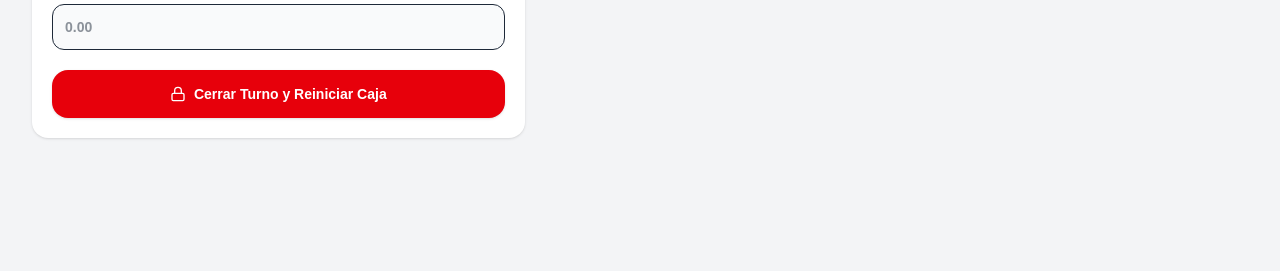
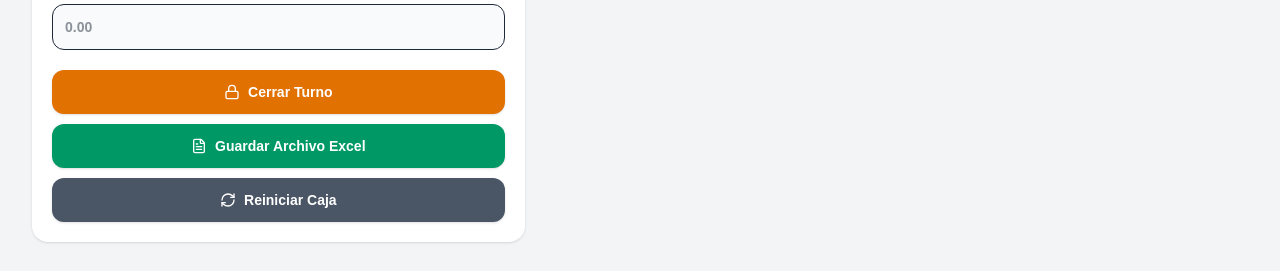
Before and after one commit to meracs2/kiosko-app, a Next.js app: page /caja in a window 1280 px wide. Shown: the part 528-799 px from the top of the page. Built offline with nearby package versions, Linux system fonts and the light colour scheme; no server answers.

Commit message:
fix: última plegaria para que este deploy suba de una vez

```diff
--- a/app/caja/page.tsx
+++ b/app/caja/page.tsx
@@ -4,7 +4,7 @@
 import { useState, useEffect } from 'react'
 import { supabase } from '@/lib/supabase'
 import Link from 'next/link'
-import { ArrowLeft, RefreshCw, Calendar, Banknote, CreditCard, QrCode, Calculator, CheckCircle2, AlertTriangle, ChevronDown, ChevronUp, Lock } from 'lucide-react'
+import { ArrowLeft, RefreshCw, Calendar, Banknote, CreditCard, QrCode, Calculator, CheckCircle2, AlertTriangle, ChevronDown, ChevronUp, Lock, FileText } from 'lucide-react'
 
 interface DetalleVenta {
   id: string
@@ -71,11 +71,11 @@ export default function CajaPage() {
     }
     inicializarKiosko()
 
+    // REINICIO AUTOMÁTICO A LAS 00:00 HS DE HOY
     const timeoutId = window.setTimeout(() => {
-      const cierreGuardado = localStorage.getItem('kiosko_ultimo_cierre')
-      if (cierreGuardado) {
-        setUltimoCierre(Number(cierreGuardado))
-      }
+      const hoy = new Date()
+      hoy.setHours(0, 0, 0, 0) // Setea a las 00:00:00 hs de hoy
+      setUltimoCierre(hoy.getTime())
     }, 0)
 
     return () => window.clearTimeout(timeoutId)
@@ -186,25 +186,38 @@ export default function CajaPage() {
     document.body.removeChild(link);
   }
 
-  const handleCierreCaja = () => {
+  // 1. BOTÓN: CERRAR TURNO (Actualiza el contador al momento actual)
+  const handleCerrarTurno = () => {
     if (ventasDelTurno.length === 0) {
       alert('No hay ventas registradas en este turno para cerrar.')
       return
     }
+    if (!window.confirm('¿Estás seguro de cerrar el turno actual?')) return
 
-    if (!window.confirm('¿Estás seguro de realizar el Cierre de Caja? Esto descargará el Excel y reiniciará los contadores a $0.')) return
-
-    descargarReporteExcelLocal()
-    // El cierre se ejecuta desde una acción explícita del usuario.
     // eslint-disable-next-line react-hooks/purity
     const ahoraMs = Date.now()
     localStorage.setItem('kiosko_ultimo_cierre', ahoraMs.toString())
     setUltimoCierre(ahoraMs)
+    alert('¡Turno cerrado con éxito!')
+  }
+
+  // 2. BOTÓN: GUARDAR ARCHIVO EXCEL
+  const handleGuardarExcel = () => {
+    if (ventasDelTurno.length === 0) {
+      alert('No hay ventas en este turno para exportar.')
+      return
+    }
+    descargarReporteExcelLocal()
+  }
+
+  // 3. BOTÓN: REINICIAR CAJA (Limpia los campos manuales)
+  const handleReiniciarCaja = () => {
+    if (!window.confirm('¿Estás seguro de reiniciar los contadores manuales de caja?')) return
 
     setManualEfectivo('')
     setManualTarjeta('')
     setManualTransf('')
-    alert('¡Caja cerrada y contadores reiniciados con éxito!')
+    alert('¡Caja e inputs manuales reiniciados con éxito!')
   }
 
   return (
@@ -344,13 +357,32 @@ export default function CajaPage() {
               </div>
             )}
 
-            <button
-              onClick={handleCierreCaja}
-              className="w-full mt-5 bg-red-600 hover:bg-red-700 text-white font-bold py-3.5 px-4 rounded-2xl shadow transition active:scale-95 flex items-center justify-center gap-2 text-sm"
-            >
-              <Lock size={16} />
-              Cerrar Turno y Reiniciar Caja
-            </button>
+            {/* Los 3 Botones Independientes */}
+            <div className="space-y-2.5 mt-5">
+              <button
+                onClick={handleCerrarTurno}
+                className="w-full bg-amber-600 hover:bg-amber-700 text-white font-bold py-3 px-4 rounded-xl shadow transition active:scale-95 flex items-center justify-center gap-2 text-sm"
+              >
+                <Lock size={16} />
+                Cerrar Turno
+              </button>
+
+              <button
+                onClick={handleGuardarExcel}
+                className="w-full bg-emerald-600 hover:bg-emerald-700 text-white font-bold py-3 px-4 rounded-xl shadow transition active:scale-95 flex items-center justify-center gap-2 text-sm"
+              >
+                <FileText size={16} />
+                Guardar Archivo Excel
+              </button>
+
+              <button
+                onClick={handleReiniciarCaja}
+                className="w-full bg-gray-600 hover:bg-gray-700 text-white font-bold py-3 px-4 rounded-xl shadow transition active:scale-95 flex items-center justify-center gap-2 text-sm"
+              >
+                <RefreshCw size={16} />
+                Reiniciar Caja
+              </button>
+            </div>
           </div>
         </div>
 
--- a/app/layout.tsx
+++ b/app/layout.tsx
@@ -1,6 +1,7 @@
 // app/layout.tsx
 import type { Metadata } from 'next'
 import './globals.css' // Importa tus estilos de Tailwind si tenés este archivo
+import RecordatorioCierre from '@/components/RecordatorioCierre' // (Ajustá la ruta según donde hayas guardado el archivo anterior)
 
 export const metadata: Metadata = {
   title: 'Kiosko POS',
@@ -15,7 +16,10 @@ export default function RootLayout({
 }) {
   return (
     <html lang="es">
-      <body className="antialiased bg-slate-50">{children}</body>
+      <body className="antialiased bg-slate-50">
+        {children}
+        <RecordatorioCierre />
+      </body>
     </html>
   )
 }
--- a/app/ventas/page.tsx
+++ b/app/ventas/page.tsx
@@ -303,6 +303,7 @@ export default function VentasPage() {
 
     const ventaId = ventaInsertada[0].id
 
+    // MODIFICADO: Ahora guarda el detalle exacto de los productos en el historial de cuentas
     if (valCtaCte > 0 && clienteSeleccionado) {
       const nuevoSaldo = clienteSeleccionado.saldo_actual + valCtaCte
 
@@ -311,11 +312,13 @@ export default function VentasPage() {
         .update({ saldo_actual: nuevoSaldo })
         .eq('id', clienteSeleccionado.id)
 
+      const detalleProductos = carrito.map(item => `${item.cantidad}x ${item.nombre}`).join(', ')
+
       await supabase.from('historial_cuentas').insert([{
         cliente_id: clienteSeleccionado.id,
         tipo: 'fiado',
         monto: valCtaCte,
-        descripcion: `Compra en Venta #${ventaId.slice(0, 8)}`
+        descripcion: `Compra: ${detalleProductos}`
       }])
     }
 
--- /dev/null
+++ b/components/RecordatorioCierre.tsx
@@ -0,0 +1,30 @@
+// components/RecordatorioCierre.tsx
+'use client'
+
+import { useEffect } from 'react'
+
+export default function RecordatorioCierre() {
+  useEffect(() => {
+    const intervalo = setInterval(() => {
+      const ahora = new Date()
+      const hora = ahora.getHours()
+      const minuto = ahora.getMinutes()
+
+      // Se dispara a las 23:30 hs
+      if (hora === 23 && minuto === 30) {
+        const hoyStr = ahora.toDateString()
+        const ultimoAviso = localStorage.getItem('aviso_cierre_2330')
+
+        // Condición para que salte una sola vez por día
+        if (ultimoAviso !== hoyStr) {
+          alert('⚠️ ¡ATENCIÓN! Son las 23:30 hs. Recordá guardar el archivo Excel y cerrar el turno del día.')
+          localStorage.setItem('aviso_cierre_2330', hoyStr)
+        }
+      }
+    }, 30000) // Revisa el reloj cada 30 segundos
+
+    return () => clearInterval(intervalo)
+  }, [])
+
+  return null // Este componente no muestra nada visual en pantalla, solo corre en segundo plano
+}
```
Also changed, not shown: app/inventario/page.tsx (+12 -10 lines).
